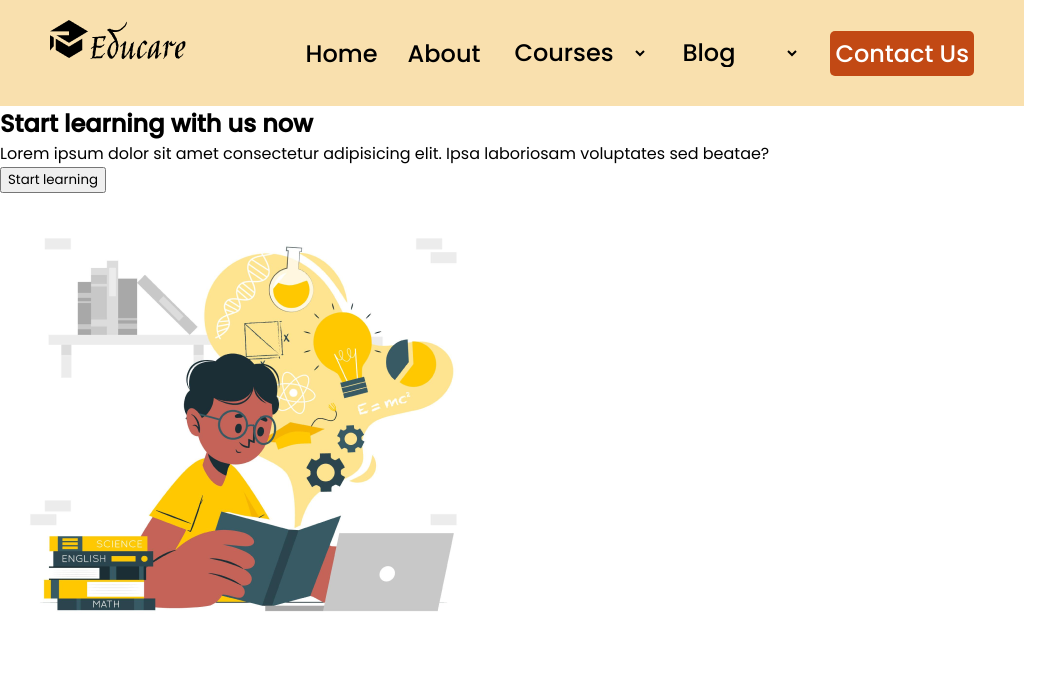
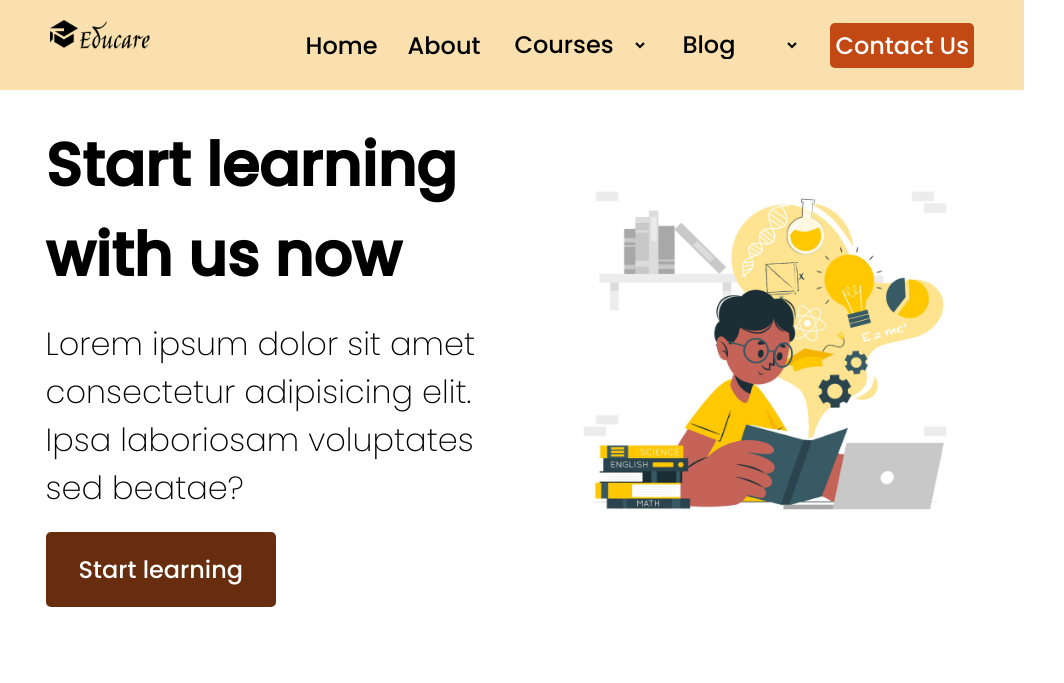
Before and after one commit to Akasi-M-P/educare, a plain HTML site: page index.html in a window 1024 px wide. Shown: the whole page, 1064 px wide, since content can reach past the window. Drawn offline with Linux system fonts and the light colour scheme.

Commit message:
finished working on responsive hero section

```diff
--- a/css/hero.css
+++ b/css/hero.css
@@ -45,3 +45,100 @@
         margin: auto;
     }
  }
+
+
+ /*  1024-768    - tablet landscape */
+@media all and (min-width: 768px) and (max-width: 1024px) {
+    .hero {
+        width: 100%;
+        display: flex;
+        padding: 30px 20px;
+    }
+
+    .left-hero {
+        width: 45%;
+        margin: auto;
+        display: flex;
+        flex-direction: column;
+        gap: 10px;
+    }
+
+    .right-hero {
+        width: 45%;
+        margin: auto;
+    }
+
+    .left-hero h1 {
+        font-size: 50px;
+        font-weight: bold;
+    }
+
+    .left-hero p {
+        font-weight: 200;
+        font-size: 18px;
+    }
+
+    .left-hero button {
+        width: 50%;
+        background-color: #682C0E;
+        color: white;
+        font-weight: 500;
+        border: none;
+        border-radius: 5px;
+        padding: 10px 0;
+    }
+
+    .right-hero img {
+        width: 90%;
+        margin: auto;
+    }
+}
+
+/* 1280-1024   - desktop (default grid) */
+
+@media all and (min-width: 1024px) and (max-width: 1836px) {
+    .hero {
+        width: 100%;
+        display: flex;
+        padding: 30px 20px;
+    }
+
+    .left-hero {
+        width: 45%;
+        margin: auto;
+        display: flex;
+        flex-direction: column;
+        gap: 20px;
+    }
+
+    .right-hero {
+        width: 45%;
+        margin: auto;
+    }
+
+    .left-hero h1 {
+        font-size: 60px;
+        font-weight: bold;
+    }
+
+    .left-hero p {
+        font-weight: 200;
+        font-size: 32px;
+    }
+
+    .left-hero button {
+        width: 50%;
+        background-color: #682C0E;
+        color: white;
+        font-weight: 500;
+        font-size: 24px;
+        border: none;
+        border-radius: 5px;
+        padding: 20px 0;
+    }
+
+    .right-hero img {
+        width: 90%;
+        margin: auto;
+    }
+}
--- a/css/navbar.css
+++ b/css/navbar.css
@@ -73,7 +73,7 @@
         display: flex;
         justify-content: space-between;
         align-items: center;
-        padding: 50px 20px;
+        padding: 30px 30px;
     }
 
     .logo img {
@@ -133,6 +133,11 @@
         font-weight: 500;
     }
 
+    .logo img {
+        width: 100px;
+        object-fit: contain;
+    }
+
     .mobile-nav {
         display: none;
     }
```
